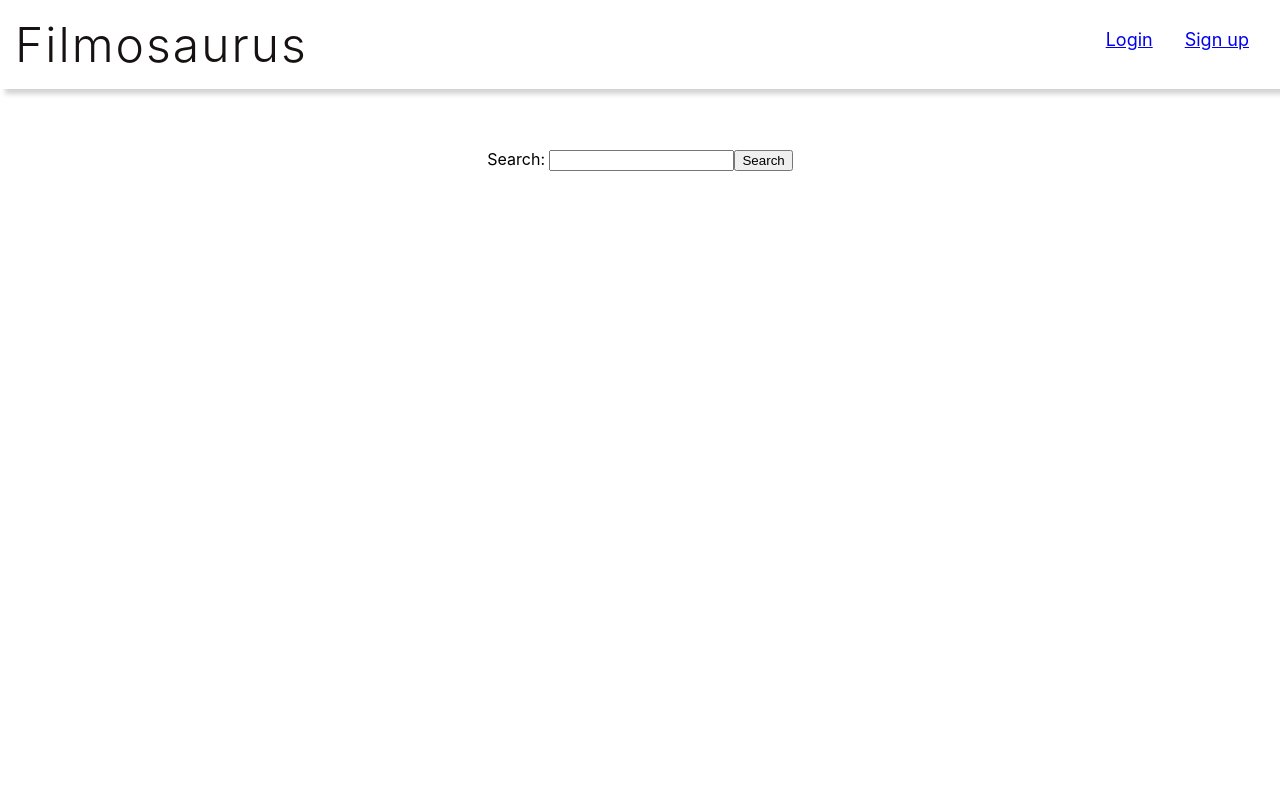
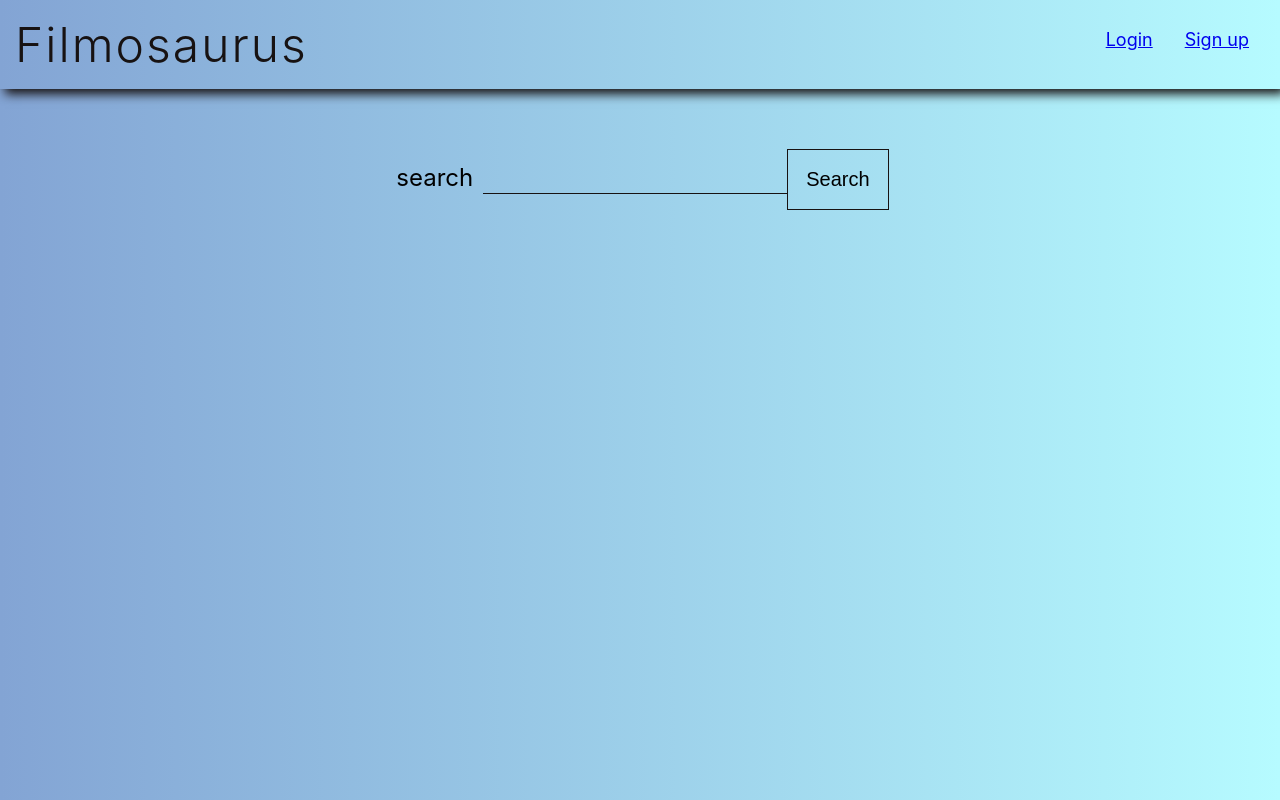
Before and after one commit to romainh3nry/filmosaurus-v3-frontend, a React (Create React App) app: page / in a window 1280 px wide. Built offline with nearby package versions, Linux system fonts and the light colour scheme.

Commit message:
add logic for input change on search

```diff
--- /dev/null
+++ b/package 2.json
@@ -0,0 +1,5 @@
+{
+  "name": "filmosaurus-v3-frontend",
+  "version": "0.1.0",
+  "private": true
+}
--- a/src/code/Header/index.tsx
+++ b/src/code/Header/index.tsx
@@ -46,7 +46,7 @@ export const Header = ({title}: HeaderProps) => {
 
 
     useEffect(() => {
-        navRef.current.style.boxShadow = "5px 5px 5px lightgrey"
+        navRef.current.style.boxShadow = "5px 5px 10px #171212"
     })
 
     return (
--- a/src/code/Home/SearchForm.tsx
+++ b/src/code/Home/SearchForm.tsx
@@ -8,19 +8,56 @@ const StyledForm = styled.form `
     margin-top: 50px;
 `;
 
+const StyledButton = styled.button `
+  background: transparent;
+  border: 1px solid #171212;
+  padding: 18px;
+  font-size: 20px;
+  cursor: pointer;
+  transition: all 0.1s ease-in;
+  &:hover {
+    background: #171212;
+    color: #ffffff;
+    fill: #ffffff;
+    stroke: #ffffff;
+  }
+  @media only screen and (max-width: 411px) {
+    margin-top: 5px;
+    width: 50%;
+    border: none;
+}
+`;
+
+const StyledLabel = styled.label `
+  padding-left: 5px;
+  padding-right: 10px;
+  font-size: 24px;
+`;
+
+const StyledInput = styled.input `
+  border: none;
+  border-bottom: 1px solid #171212;
+  background-color: transparent;
+  font-size: 24px;
+  width: 300px;
+  &:focus {
+    outline: none;
+  }
+`;
+
 type SearchFormProps = {
     label: string,
-    searchTerm: string,
+    searchTerm: string | undefined,
     onChange: (e:React.ChangeEvent<HTMLInputElement>) => void,
-    onSubmit: (e:React.ChangeEvent<HTMLInputElement>) => void
-}
+    onSubmit: (e: React.SyntheticEvent) => void
+};
 
 export const SearchForm = ({label, searchTerm, onChange, onSubmit}: SearchFormProps) => {
     return (
-        <StyledForm>
-            <label>Search: </label>
-            <input type="text" />
-            <button type="button">Search</button>
+        <StyledForm onSubmit={onSubmit}>
+            <StyledLabel>{label}</StyledLabel>
+            <StyledInput type="text" value={searchTerm} onChange={onChange}/>
+            <StyledButton type="button">Search</StyledButton>
         </StyledForm>
     )
-}
+};
--- a/src/code/Home/index.tsx
+++ b/src/code/Home/index.tsx
@@ -2,12 +2,16 @@ import styled from 'styled-components'
 import React from "react";
 import { SearchForm } from './SearchForm';
 
+
 export const Home = () => {
+
+    const [searchTerm, setSearchTerm] = React.useState<string | undefined>(undefined)
+
     return (
        <SearchForm
         label={"search"}
-        searchTerm={"value"}
-        onChange={e => console.log(e.target.value)}
+        searchTerm={searchTerm}
+        onChange={e => setSearchTerm(e.target.value)}
         onSubmit={e => console.log('submitted')}
        />
     )
--- a/src/index.css
+++ b/src/index.css
@@ -3,11 +3,8 @@ body {
   font-family: -apple-system, BlinkMacSystemFont, 'Segoe UI', 'Roboto', 'Oxygen',
     'Ubuntu', 'Cantarell', 'Fira Sans', 'Droid Sans', 'Helvetica Neue',
     sans-serif;
-  -webkit-font-smoothing: antialiased;
-  -moz-osx-font-smoothing: grayscale;
+    -webkit-font-smoothing: antialiased;
+    -moz-osx-font-smoothing: grayscale;
+    background: #83a4d4;
+    background: linear-gradient(to left, #b6fbff, #83a4d4);
 }
-
-code {
-  font-family: source-code-pro, Menlo, Monaco, Consolas, 'Courier New',
-    monospace;
-}
```
